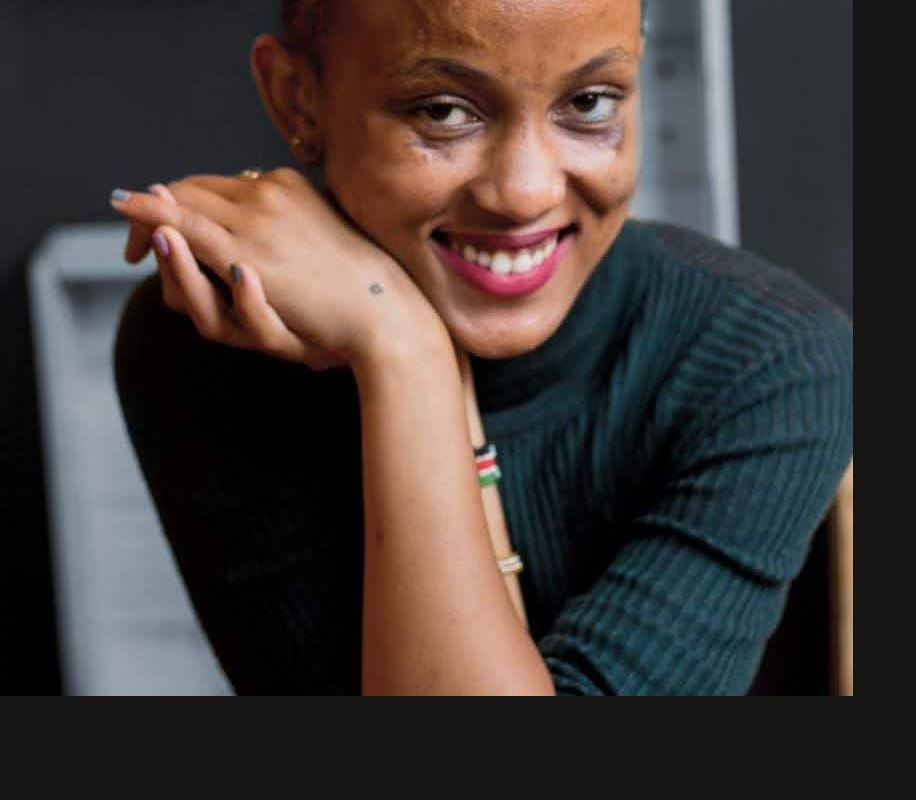
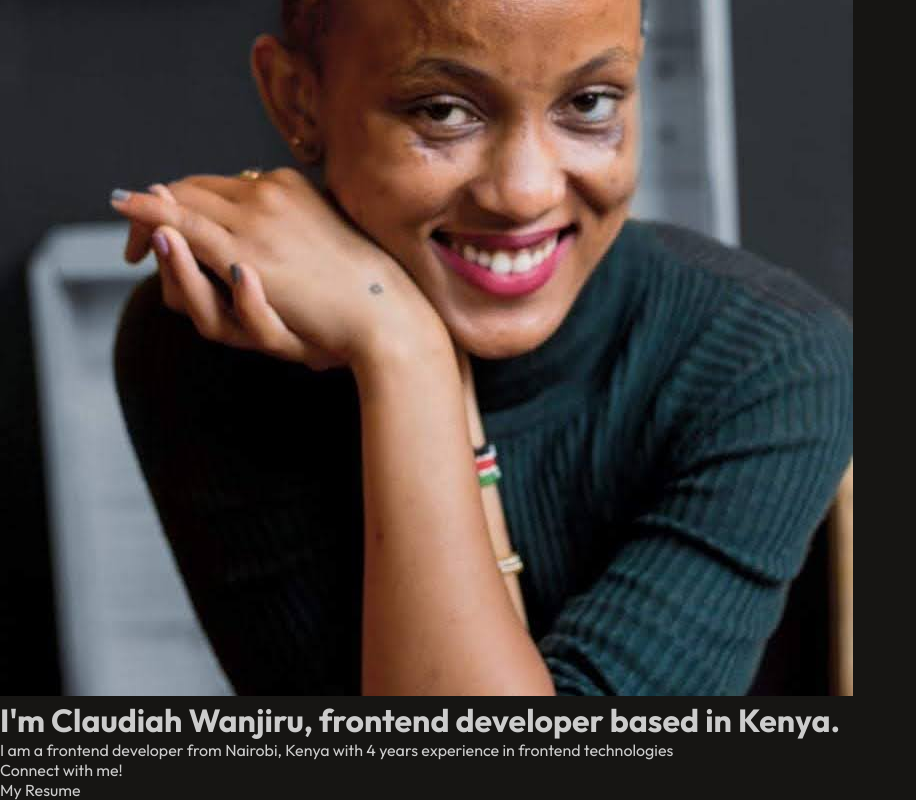
Before and after one commit to claudiahW/CodeWithClaude, a React (Vite) app: page / in a window 1280 px wide. Shown: the part 507-1307 px from the top of the page, without its empty margins (0-916 px from the left). Before the commit the page ends 1207 px from the top, so only its background shows below. Built offline with nearby package versions, Linux system fonts and the light colour scheme.

Commit message:
start styling

```diff
--- a/src/Hero.jsx
+++ b/src/Hero.jsx
@@ -1,13 +1,23 @@
-import React from 'react'
-import './Hero.css'
-import profile_img from './assets/claudiah1.jpeg'
+import React from "react";
+import "./Hero.css";
+import profile_img from "./assets/claudiah1.jpeg";
 
 const Hero = () => {
   return (
-    <div className='hero'>
-        <img src={profile_img} alt="" />
+    <div className="hero">
+      <img src={profile_img} alt="" />
+      <h1>I'm Claudiah Wanjiru, frontend developer based in Kenya. </h1>
+      <p>
+        I am a frontend developer from Nairobi, Kenya with 4 years experience in
+        frontend technologies
+      </p>
+      <div className="hero-action">
+        <div className="hero-connect">Connect with me!</div>
+        <div className="hero-resume">My Resume</div>
+
+      </div>
     </div>
-  )
-}
+  );
+};
 
-export default Hero
+export default Hero;
```
